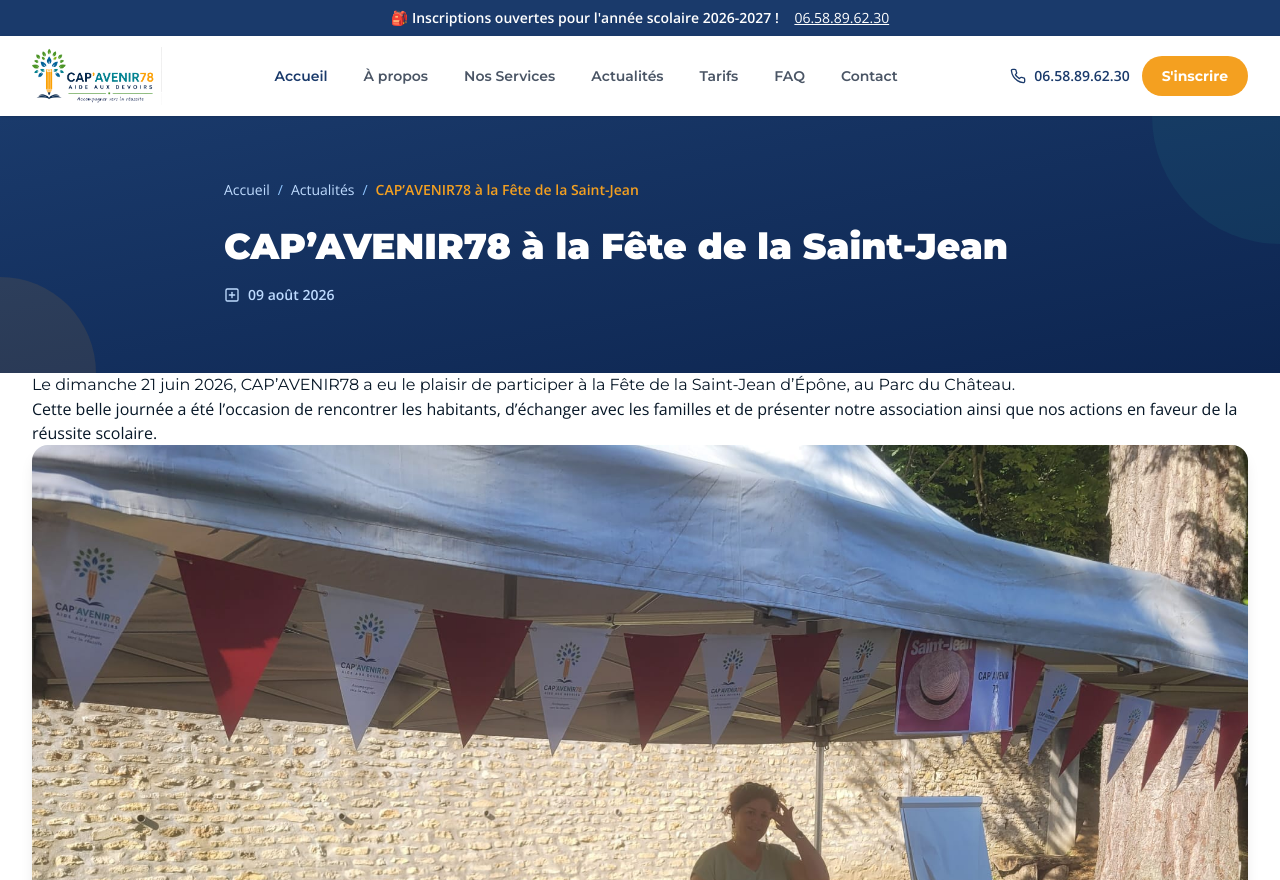
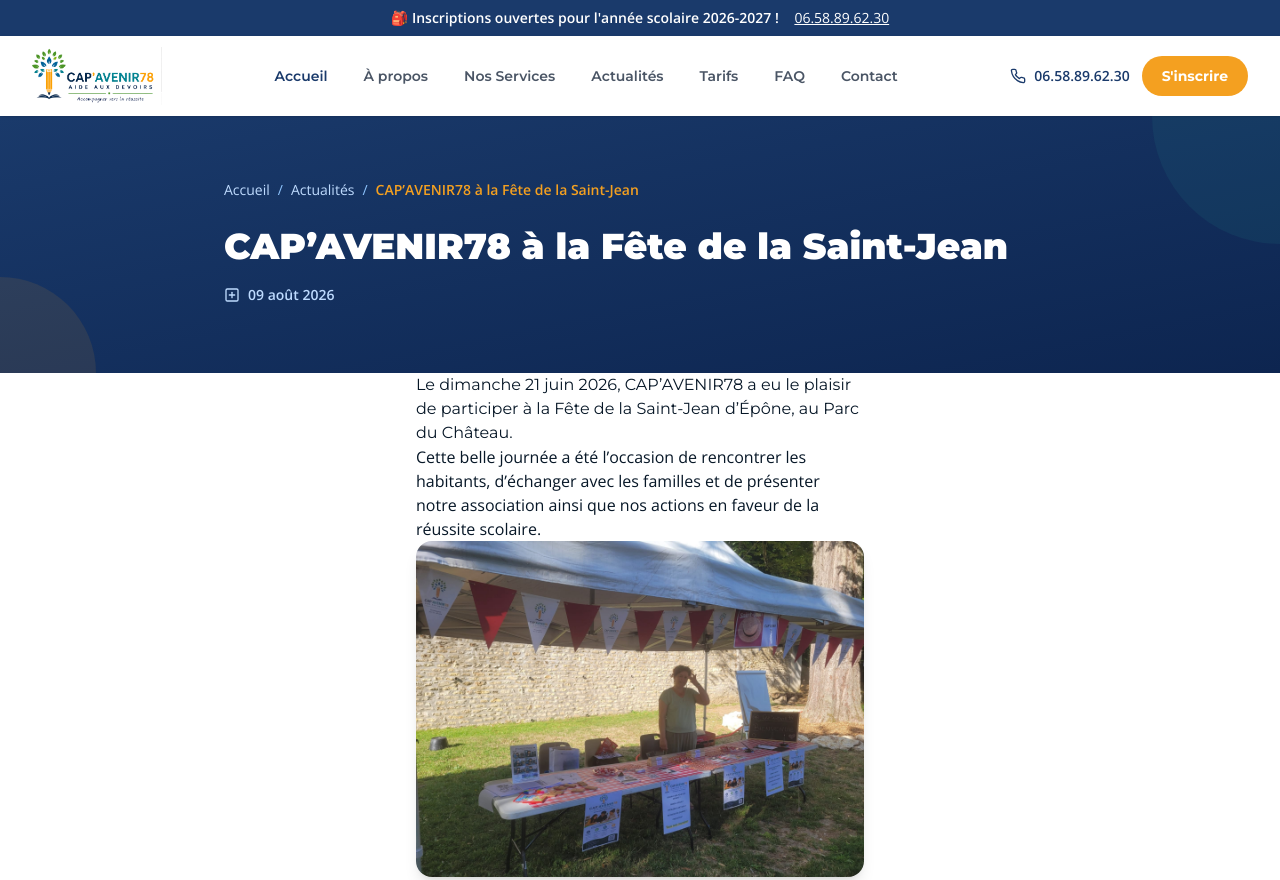
Before and after one commit to Flablubluh/Capavenir-sept-huit, an Eleventy site: page src/actus/2026-08-09-paages.md in a window 1280 px wide. Shown: the top 880 px of the page. Built offline with nearby package versions, Linux system fonts and the light colour scheme; Eleventy itself is replaced by a stand-in of ours; files that its build step writes are made by us from their sources.

Commit message:
fix: narrow article content to max-w-lg, constrain images to max-w-md centered

```diff
--- a/eleventy.config.js
+++ b/eleventy.config.js
@@ -54,7 +54,7 @@ module.exports = function (eleventyConfig) {
     };
     mdLib.renderer.rules.image = function (tokens, idx, options, env, self) {
       const token = tokens[idx];
-      token.attrPush(["class", "max-w-full h-auto rounded-2xl shadow-lg my-6"]);
+      token.attrPush(["class", "max-w-md w-full h-auto rounded-2xl shadow-lg my-6 block mx-auto"]);
       token.attrPush(["loading", "lazy"]);
       return defaultRender(tokens, idx, options, env, self);
     };
--- a/src/_includes/article.njk
+++ b/src/_includes/article.njk
@@ -32,8 +32,8 @@ layout: base
 
 <!-- ═══ ARTICLE CONTENT ═══════════════════════════════════════ -->
 <section class="py-12 lg:py-16 bg-white">
-  <div class="container mx-auto px-4 lg:px-8 max-w-3xl">
-    <article class="prose prose-lg max-w-none">
+  <div class="container mx-auto px-4 lg:px-8 max-w-lg">
+    <article class="prose prose-lg">
       {{ content | safe }}
     </article>
 
```
